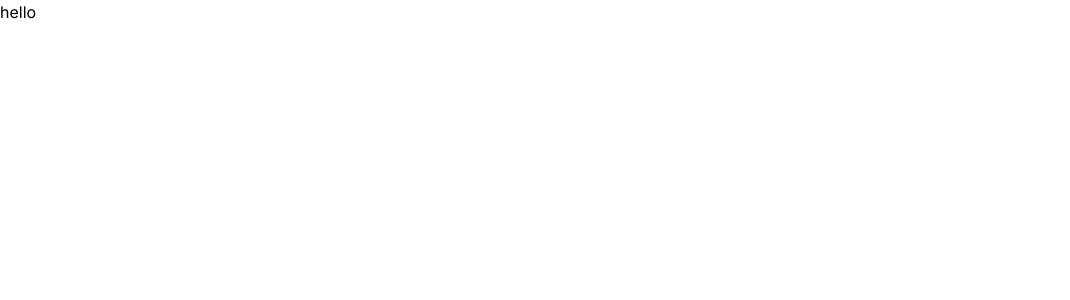
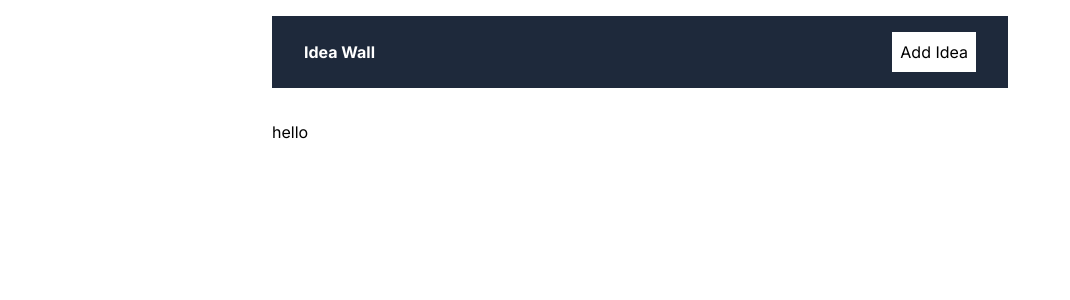
Before and after one commit to avangardewashere/crud-steps, a Next.js app: page / in a window 1280 px wide. Shown: the top 300 px of the page, without its empty margins (0-1070 px from the left). Built offline with nearby package versions, Linux system fonts and the light colour scheme.

Commit message:
add/layout-navbar-designs

```diff
--- a/app/layout.tsx
+++ b/app/layout.tsx
@@ -1,6 +1,7 @@
 import type { Metadata } from 'next'
 import { Inter } from 'next/font/google'
 import './globals.css'
+import Navbar from '@/components/Navbar'
 
 const inter = Inter({ subsets: ['latin'] })
 
@@ -16,7 +17,13 @@
 }) {
   return (
     <html lang="en">
-      <body className={inter.className}>{children}</body>
+      <body className={inter.className}>
+        <div className='max-w-3xl m-auto p-4 '>
+          <Navbar/>
+        <div className='mt-8'>
+        {children}
+        </div></div>
+        </body>
     </html>
   )
 }
--- /dev/null
+++ b/components/Navbar.tsx
@@ -0,0 +1,10 @@
+import Link from "next/link";
+
+export default function Navbar() {
+  return (
+    <nav className="flex justify-between items-center bg-slate-800 px-8 py-4">
+      <Link className="text-white font-bold" href={"/"}>Idea Wall</Link>
+      <Link className='bg-white p-2' href={"/addIdea"}>Add Idea</Link>
+    </nav>
+  );
+}
```
